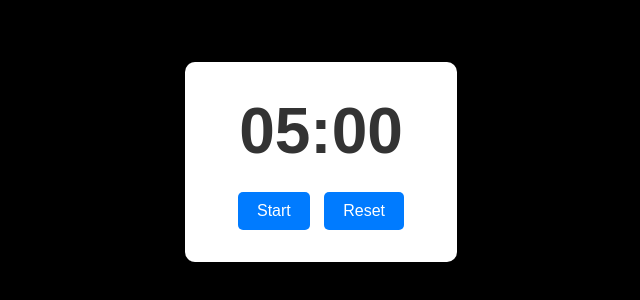
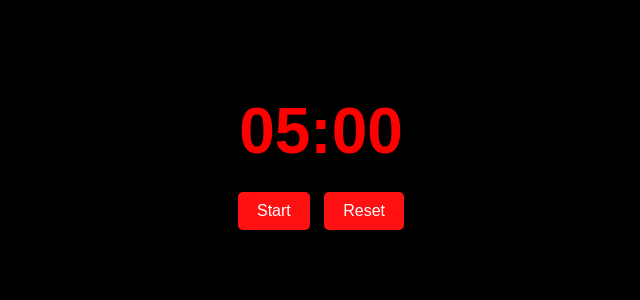
Before and after one commit to dvb-git/timer-tunel26, a plain HTML site: page index.html in a window 1280 px wide. Shown: the part 238-538 px from the top of the page, without its empty margins (319-959 px from the left). Drawn offline with Linux system fonts and the light colour scheme.

Commit message:
Update index.html

```diff
--- a/index.html
+++ b/index.html
@@ -17,7 +17,7 @@
     }
     .container {
       text-align: center;
-      background: #fff;
+      background: #000000;
       padding: 2rem 3rem;
       border-radius: 10px;
       box-shadow: 0 4px 10px rgba(0, 0, 0, 0.1);
@@ -26,7 +26,7 @@
       font-size: 4rem;
       font-weight: bold;
       margin-bottom: 1.5rem;
-      color: #333;
+      color: #ff0000;
     }
     .buttons button {
       padding: 0.6rem 1.2rem;
@@ -35,12 +35,12 @@
       cursor: pointer;
       border: none;
       border-radius: 5px;
-      background-color: #007bff;
+      background-color: #ff1111;
       color: white;
       transition: background-color 0.2s;
     }
     .buttons button:hover {
-      background-color: #FF0000;
+      background-color: #ff0000;
     }
   </style>
 </head>
```
